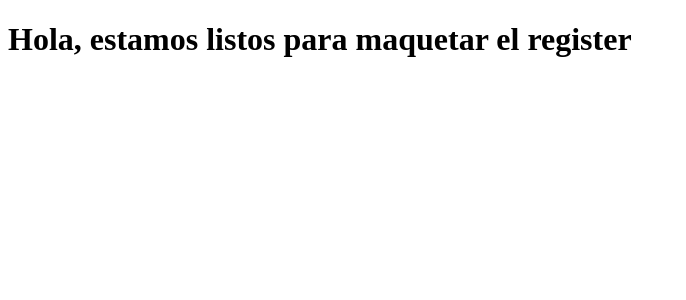
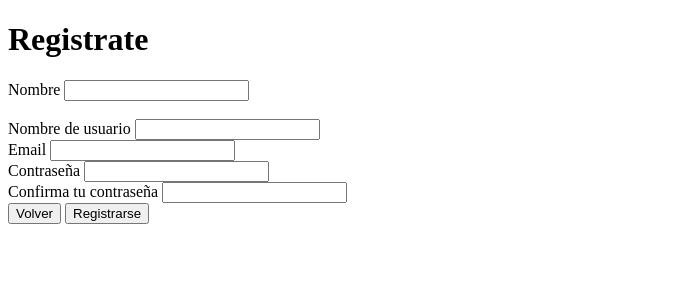
Before and after one commit to DCC-CC4401/2024-1-CC4401-1-grupo-6, a Django app: page /register/ in a window 1280 px wide. Shown: the top 300 px of the page, without its empty margins (0-686 px from the left). Run offline with Django 5.2, Linux system fonts and the light colour scheme.

Commit message:
FEAT: create the register form in register.html

```diff
--- a/aprende_beauchef/baseapp/templates/register.html
+++ b/aprende_beauchef/baseapp/templates/register.html
@@ -3,5 +3,21 @@
     Regístrate
 {%endblock%}
 {%block content%}
-    <h1>Hola, estamos listos para maquetar el register</h1>
+    <div>
+        <h1>Registrate</h1>
+        <form name="formularioRegistro" method="post">
+            <label for="nombre">Nombre</label>
+            <input type="text" id="nombre" name="nombre" required><br></br>
+            <label for="nombre_de_usuario">Nombre de usuario</label>
+            <input type="text" id="nombre_de_usuario" name="nombre_de_usuario" required></br>
+            <label for="email">Email</label>
+            <input type="email" id="email" name="email" required></br>
+            <label for="contrasenha">Contraseña</label>
+            <input type="password" id="contrasenha" name="contrasenha" required></br>
+            <label for="contrasenha2">Confirma tu contraseña</label>
+            <input type="password" id="contrasenha2" name="contrasenha2" required></br>
+            <button type="buttom" class="volverInicio">Volver</button>
+            <button type="submit" class="envioFormulario">Registrarse</button>
+        </form>
+    </div>
 {%endblock%}
```
